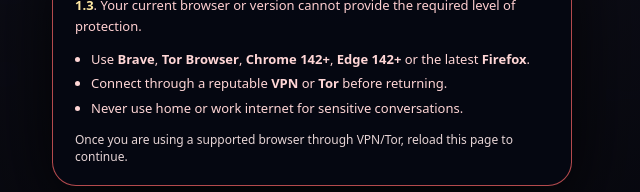
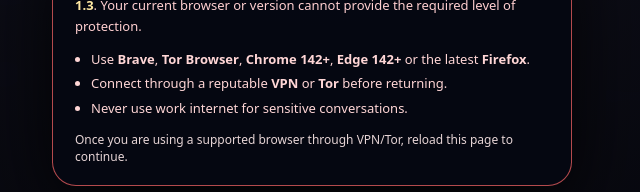
Before and after one commit to ymgholdings/whisper-chat, a website: page index.html in a window 1280 px wide. Shown: the part 346-538 px from the top of the page, 328-968 px from the left. Drawn offline with Linux system fonts and the light colour scheme.

Commit message:
Update index.html

```diff
--- a/index.html
+++ b/index.html
@@ -736,7 +736,7 @@
     <ul class="pq-blocker-list">
       <li>Use <strong>Brave</strong>, <strong>Tor Browser</strong>, <strong>Chrome 142+</strong>, <strong>Edge 142+</strong> or the latest <strong>Firefox</strong>.</li>
       <li>Connect through a reputable <strong>VPN</strong> or <strong>Tor</strong> before returning.</li>
-      <li>Never use home or work internet for sensitive conversations.</li>
+      <li>Never use work internet for sensitive conversations.</li>
     </ul>
     <div class="pq-blocker-footer">
       Once you are using a supported browser through VPN/Tor, reload this page to continue.
@@ -815,7 +815,7 @@
           <input type="checkbox" id="vpnConfirm" onchange="updateControlsForVpn()" />
           <label for="vpnConfirm">
             I confirm I am connected through a <strong>VPN or Tor</strong>, and I am
-            <strong>not using home or work internet</strong>.
+            <strong>not using work internet</strong>.
           </label>
         </div>
 
```
